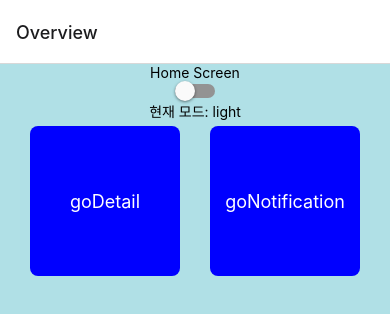
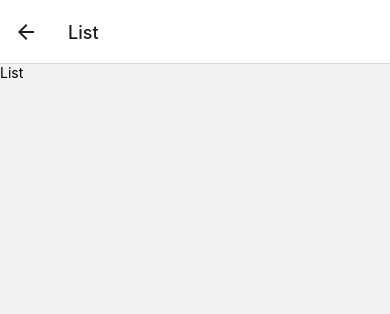
Before and after one commit to jeongbaebang/rn-lab, a React Native app: screen /List in a window 390 px wide. Shown: the top 314 px of the page. Built offline with nearby package versions, Linux system fonts and the light colour scheme.

Commit message:
update 네비게이터 경로 수정

```diff
--- a/src/App.tsx
+++ b/src/App.tsx
@@ -6,7 +6,7 @@ import { Provider } from 'react-redux'
 import { store } from './redux/store'
 import HomeScreen from './screens/HomeScreen'
 import { RootStackParamList } from './screens/type'
-import Detail from './screens/Detail'
+import List from './screens/List'
 import Notification from './screens/Notification'
 
 const Stack = createNativeStackNavigator<RootStackParamList>()
@@ -16,12 +16,8 @@ const App = () => {
     <Provider store={store}>
       <NavigationContainer>
         <Stack.Navigator>
-          <Stack.Screen
-            name="Home"
-            component={HomeScreen}
-            options={{ title: 'Overview' }}
-          />
-          <Stack.Screen name="Detail" component={Detail} />
+          <Stack.Screen name="Home" component={HomeScreen} />
+          <Stack.Screen name="List" component={List} />
           <Stack.Screen name="Notification" component={Notification} />
         </Stack.Navigator>
       </NavigationContainer>
--- a/src/screens/HomeScreen.tsx
+++ b/src/screens/HomeScreen.tsx
@@ -12,7 +12,7 @@ import { LinkToBox } from '../components/Box'
  */
 const HomeScreen = (_props: ScreenProps) => {
   const { theme, isDarkMode, toggleDarkMode } = useTheme()
-  const LinkToDetailBox = LinkToBox('Detail')
+  const LinkToDetailBox = LinkToBox('List')
   const LinkToNotificationBox = LinkToBox('Notification')
 
   return (
--- a/src/screens/Detail.tsx
+++ b/src/screens/List.tsx
@@ -1,12 +1,12 @@
 import { View, Text } from 'react-native'
 import React from 'react'
 
-const Detail = () => {
+const List = () => {
   return (
     <View>
-      <Text>Detail</Text>
+      <Text>List</Text>
     </View>
   )
 }
 
-export default Detail
+export default List
--- a/src/screens/type.ts
+++ b/src/screens/type.ts
@@ -8,7 +8,7 @@ declare global {
 
 export type RootStackParamList = {
   Home: undefined
-  Detail: undefined
+  List: undefined
   Notification: {
     channel: string
   }
```
